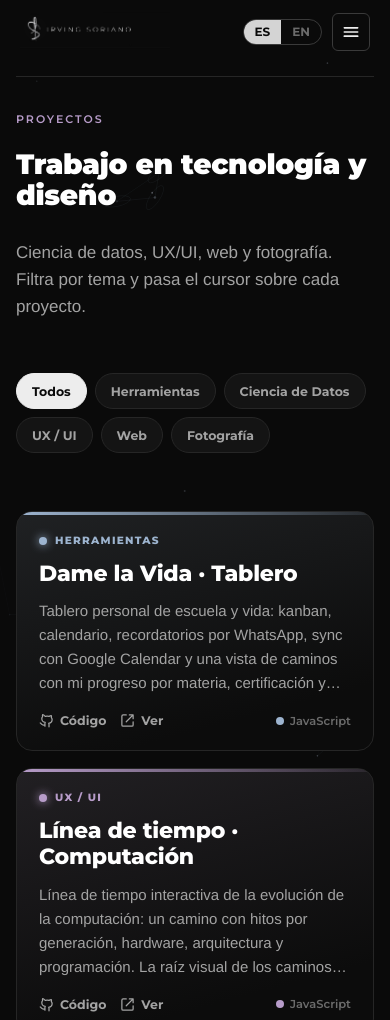
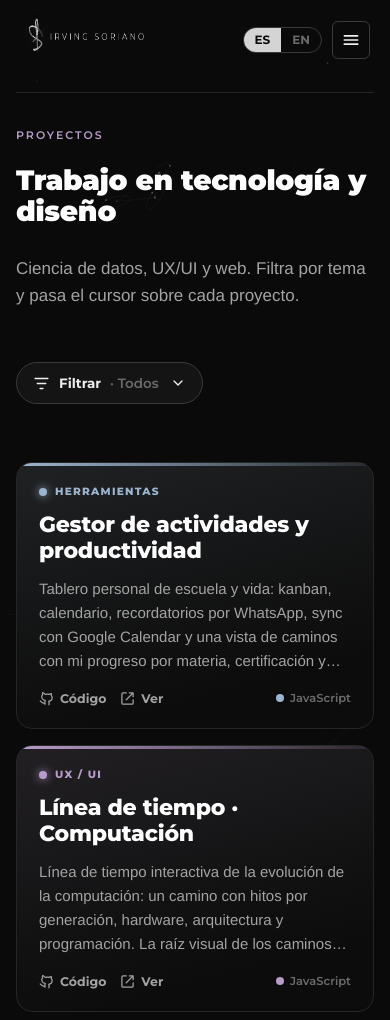
Before and after one commit to Mind0T/irvingsoriano_hub, a plain HTML site: page proyectos.html in a window 390 px wide. Shown: the top 1020 px of the page. Drawn offline with Linux system fonts and the light colour scheme.

Commit message:
Ajustes: logo más grande, inicio sin CTA, perfil (foto/SUSVI/redes), filtros plegables
- Header: logo del header claramente más grande.
- Inicio: se quita el botón "Ver proyectos" debajo de la animación.
- Acerca de mí: la fotografía deja de ser "formación" y se menciona de
  forma orgánica como pasión; SUSVI dice "gané junto a mi equipo el 2.º
  lugar... donde fungí como speaker y design thinker"; se quitan los chips
  (ESCOM, Psicología, etc.); se agrega LinkedIn junto a Credly, ambos con
  icono.
- Proyectos: filtros ahora plegables ("Filtrar"); se elimina el filtro
  Fotografía y Eivind Street/Leso pasan al área Web; "Dame la Vida" se
  renombra a "Gestor de actividades y productividad".

Co-Authored-By: Claude Opus 4.8 <noreply@anthropic.com>
Claude-Session: https://claude.ai/code/session_01XAYTd8F6CbrAMxg4D9Cki5

```diff
--- a/css/sistema.css
+++ b/css/sistema.css
@@ -48,7 +48,7 @@ header.top{
   box-shadow:none; -webkit-backdrop-filter:none; backdrop-filter:none; padding:11px 4px;
 }
 .brand{display:flex; align-items:center; min-width:0; text-decoration:none; flex:1 1 0}
-.logo-full{height:40px; width:auto; display:block; filter:drop-shadow(0 0 10px rgba(255,255,255,.08))}
+.logo-full{height:56px; width:auto; display:block; filter:drop-shadow(0 0 10px rgba(255,255,255,.08))}
 .nav{flex:0 0 auto; display:flex; justify-content:center; min-width:0}
 .seg2{display:flex; flex-wrap:wrap; justify-content:center; gap:clamp(14px,2.2vw,34px); padding:0; background:none; border:0; border-radius:0}
 .seg2 a{
--- a/data/proyectos.json
+++ b/data/proyectos.json
@@ -2,7 +2,7 @@
   "_nota": "Los campos 'destacado', 'area', 'es', 'en' los curas tú. El resto (lenguaje, fecha, repo) lo refresca la GitHub Action desde la API.",
   "proyectos": [
     {
-      "id": "tablero-irvin", "nombre": "Dame la Vida · Tablero", "area": "tool", "lang": "JavaScript",
+      "id": "tablero-irvin", "nombre": "Gestor de actividades y productividad", "area": "tool", "lang": "JavaScript",
       "repo": "tablero-irvin", "live": "https://tablero.irvingsoriano.com", "fecha": "2026-11-10", "destacado": true, "estado": "",
       "es": "Tablero personal de escuela y vida: kanban, calendario, recordatorios por WhatsApp, sync con Google Calendar y una vista de caminos con mi progreso por materia, certificación y hábito.",
       "en": "Personal school-and-life board: kanban, calendar, WhatsApp reminders, Google Calendar sync and a roads view of my progress by subject, certification and habit."
@@ -50,13 +50,13 @@
       "en": "Website for my gourmet popcorn business: a catalog of savory, sweet and spicy flavors and the brand's storefront."
     },
     {
-      "id": "eivind-street", "nombre": "Eivind Street", "area": "foto", "lang": "JavaScript",
+      "id": "eivind-street", "nombre": "Eivind Street", "area": "web", "lang": "JavaScript",
       "repo": "eivindstreet", "live": "https://www.eivindstreet.com/", "fecha": "2025-12-10", "destacado": false, "estado": "",
       "es": "Portafolio de fotografía documental y urbana de CDMX (Iztapalapa, Jamaica, Metro) y videografía, bajo mi seudónimo Eivind. Vanilla JS con foco en rendimiento y SEO.",
       "en": "A portfolio of documentary and urban photography from Mexico City (Iztapalapa, Jamaica, the Metro) and videography, under my pseudonym Eivind. Vanilla JS focused on performance and SEO."
     },
     {
-      "id": "eivind-leso", "nombre": "Eivind Leso", "area": "foto", "lang": "JavaScript",
+      "id": "eivind-leso", "nombre": "Eivind Leso", "area": "web", "lang": "JavaScript",
       "repo": "EivindLeso", "live": "https://www.eivindleso.com/", "fecha": "2025-12-10", "destacado": false, "estado": "",
       "es": "Portafolio de fotografía comercial, editorial, de producto y retrato. Vanilla JS con lazy loading, imágenes responsivas y optimización de carga (WPO).",
       "en": "A commercial, editorial, product and portrait photography portfolio. Vanilla JS with lazy loading, responsive images and load optimization (WPO)."
--- a/proyectos.html
+++ b/proyectos.html
@@ -12,7 +12,17 @@
 <link href="https://fonts.googleapis.com/css2?family=Montserrat:wght@200;300;500;600;700;800;900&display=swap" rel="stylesheet">
 <link rel="stylesheet" href="css/sistema.css">
 <style>
-.filters{display:flex; flex-wrap:wrap; gap:8px; margin-bottom:22px}
+.filterbar{margin-bottom:22px}
+.filter-toggle{display:inline-flex; align-items:center; gap:9px; height:42px; padding:0 16px; border-radius:99px;
+  border:1px solid var(--border-strong); background:var(--bg-surface); color:var(--text-primary);
+  font:700 13.5px var(--font-display); cursor:pointer; transition:var(--transition-base)}
+.filter-toggle:hover{border-color:var(--silver); background:var(--bg-surface-2)}
+.filter-toggle svg{width:17px; height:17px; stroke:currentColor; fill:none; stroke-width:2; stroke-linecap:round; stroke-linejoin:round}
+.filter-toggle b{color:var(--text-muted); font-weight:600}
+.filter-toggle .chev{width:16px; height:16px; margin-left:2px; transition:transform .25s ease}
+.filter-toggle[aria-expanded="true"] .chev{transform:rotate(180deg)}
+.filters{display:flex; flex-wrap:wrap; gap:8px; margin-top:12px; animation:fdrop .25s ease-out}
+@keyframes fdrop{from{opacity:0; transform:translateY(-6px)} to{opacity:1; transform:none}}
 
 .bento{display:grid; grid-template-columns:repeat(4,1fr); gap:16px; grid-auto-flow:dense}
 .pcard{position:relative; display:flex; flex-direction:column; min-height:210px; padding:22px;
@@ -56,7 +66,14 @@
     <h2 data-i18n="h">Trabajo en tecnología y diseño</h2>
     <p class="lead" data-i18n="p">Ciencia de datos, UX/UI, web y fotografía. Filtra por tema y pasa el cursor sobre cada proyecto.</p>
   </div>
-  <div class="filters reveal" id="filters" role="group" aria-label="Filtrar"></div>
+  <div class="filterbar reveal">
+    <button class="filter-toggle" id="filterToggle" type="button" aria-expanded="false" aria-controls="filters">
+      <svg viewBox="0 0 24 24" aria-hidden="true"><path d="M3 5h18M6 12h12M10 19h4"/></svg>
+      <span data-i18n="filtrar">Filtrar</span><b id="filterNow"></b>
+      <svg class="chev" viewBox="0 0 24 24" aria-hidden="true"><path d="M6 9l6 6 6-6"/></svg>
+    </button>
+    <div class="filters" id="filters" role="group" aria-label="Filtrar" hidden></div>
+  </div>
   <div class="bento reveal" id="bento"></div>
   <p id="empty" class="lead" hidden style="color:var(--text-muted)"></p>
 </main>
@@ -65,10 +82,10 @@
 <script>
 window.PAGINA = "proyectos";
 window.I18N = {
-  es:{eye:"Proyectos",h:"Trabajo en tecnología y diseño",p:"Ciencia de datos, UX/UI, web y fotografía. Filtra por tema y pasa el cursor sobre cada proyecto.",code:"Código",live:"Ver",wip:"En construcción",empty:"Nada por aquí todavía."},
-  en:{eye:"Projects",h:"Work in tech and design",p:"Data science, UX/UI, web and photography. Filter by theme and hover over each project.",code:"Code",live:"Live",wip:"Work in progress",empty:"Nothing here yet."}
+  es:{eye:"Proyectos",h:"Trabajo en tecnología y diseño",p:"Ciencia de datos, UX/UI y web. Filtra por tema y pasa el cursor sobre cada proyecto.",code:"Código",live:"Ver",wip:"En construcción",empty:"Nada por aquí todavía.",filtrar:"Filtrar"},
+  en:{eye:"Projects",h:"Work in tech and design",p:"Data science, UX/UI and web. Filter by theme and hover over each project.",code:"Code",live:"Live",wip:"Work in progress",empty:"Nothing here yet.",filtrar:"Filter"}
 };
-var AREAS={all:{es:"Todos",en:"All",c:"var(--text-primary)"},tool:{es:"Herramientas",en:"Tools",c:"var(--tool)"},data:{es:"Ciencia de Datos",en:"Data Science",c:"var(--data)"},ux:{es:"UX / UI",en:"UX / UI",c:"var(--ux)"},web:{es:"Web",en:"Web",c:"var(--web)"},foto:{es:"Fotografía",en:"Photography",c:"var(--foto)"}};
+var AREAS={all:{es:"Todos",en:"All",c:"var(--text-primary)"},tool:{es:"Herramientas",en:"Tools",c:"var(--tool)"},data:{es:"Ciencia de Datos",en:"Data Science",c:"var(--data)"},ux:{es:"UX / UI",en:"UX / UI",c:"var(--ux)"},web:{es:"Web",en:"Web",c:"var(--web)"}};
 var GH="https://github.com/Mind0T/", DATA=[], filt="all", curLang="es";
 var reduce = window.matchMedia && window.matchMedia("(prefers-reduced-motion:reduce)").matches;
 function escp(s){return String(s==null?"":s).replace(/[&<>"]/g,function(c){return {"&":"&amp;","<":"&lt;",">":"&gt;",'"':"&quot;"}[c];});}
@@ -110,14 +127,30 @@ function bindTilt(g){
     card.addEventListener("pointerleave", function(){ card.style.transform="perspective(900px)"; });
   });
 }
+function updateLabel(){
+  var el=document.getElementById("filterNow"); if(el) el.textContent=" · "+AREAS[filt][curLang];
+}
+function collapseFilters(){
+  document.getElementById("filters").hidden=true;
+  document.getElementById("filterToggle").setAttribute("aria-expanded","false");
+}
 window.render = function(lang){
   curLang=lang;
   fetch("data/proyectos.json").then(function(r){return r.json();}).then(function(j){
     DATA=(j.proyectos||[]).filter(function(p){ return p.id!=="estudio"; });
-    drawFilters(); drawGrid();
-  }).catch(function(){ drawFilters(); drawGrid(); });
-  document.getElementById("filters").addEventListener("click",function(e){
-    var b=e.target.closest("[data-f]"); if(!b) return; filt=b.dataset.f; drawFilters(); drawGrid();
+    drawFilters(); drawGrid(); updateLabel();
+  }).catch(function(){ drawFilters(); drawGrid(); updateLabel(); });
+
+  var toggle=document.getElementById("filterToggle"), panel=document.getElementById("filters");
+  toggle.addEventListener("click",function(){
+    var open=panel.hidden; panel.hidden=!open; toggle.setAttribute("aria-expanded",String(open));
+  });
+  panel.addEventListener("click",function(e){
+    var b=e.target.closest("[data-f]"); if(!b) return;
+    filt=b.dataset.f; drawFilters(); drawGrid(); updateLabel(); collapseFilters();
+  });
+  document.addEventListener("click",function(e){
+    if(!e.target.closest(".filterbar")) collapseFilters();
   });
 };
 </script>
```
Also changed, not shown: index.html (+0 -4 lines), perfil.html (+22 -17 lines).
